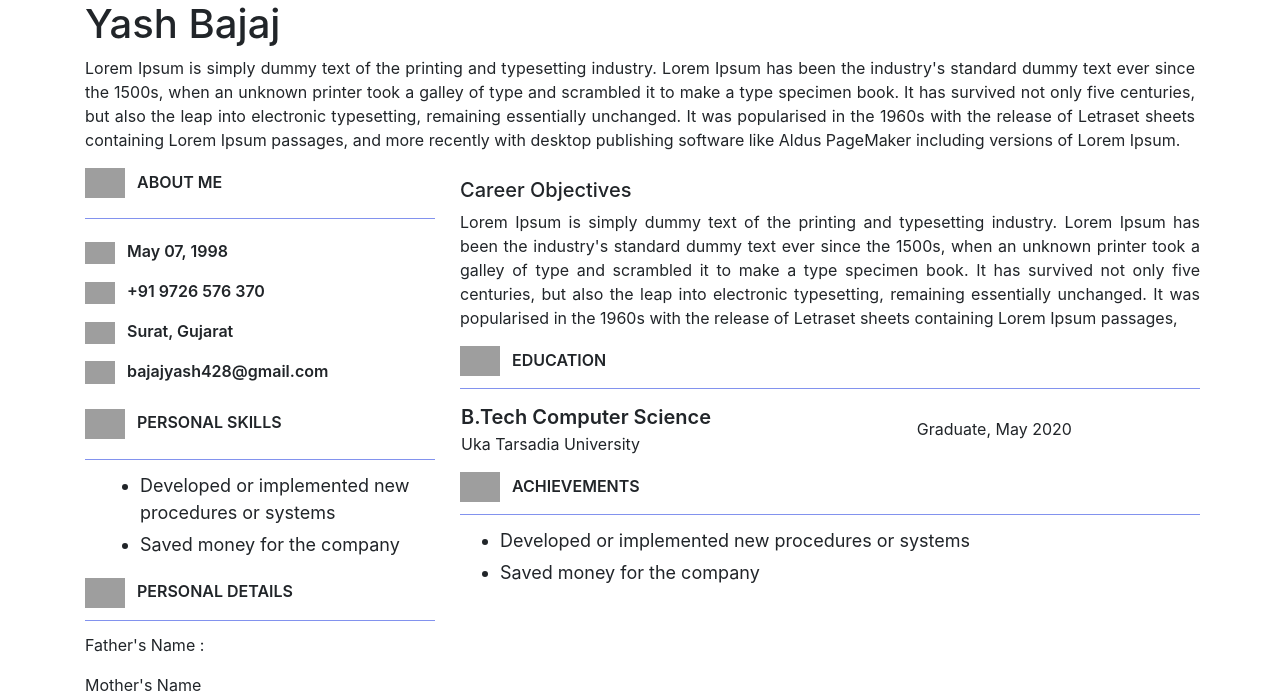
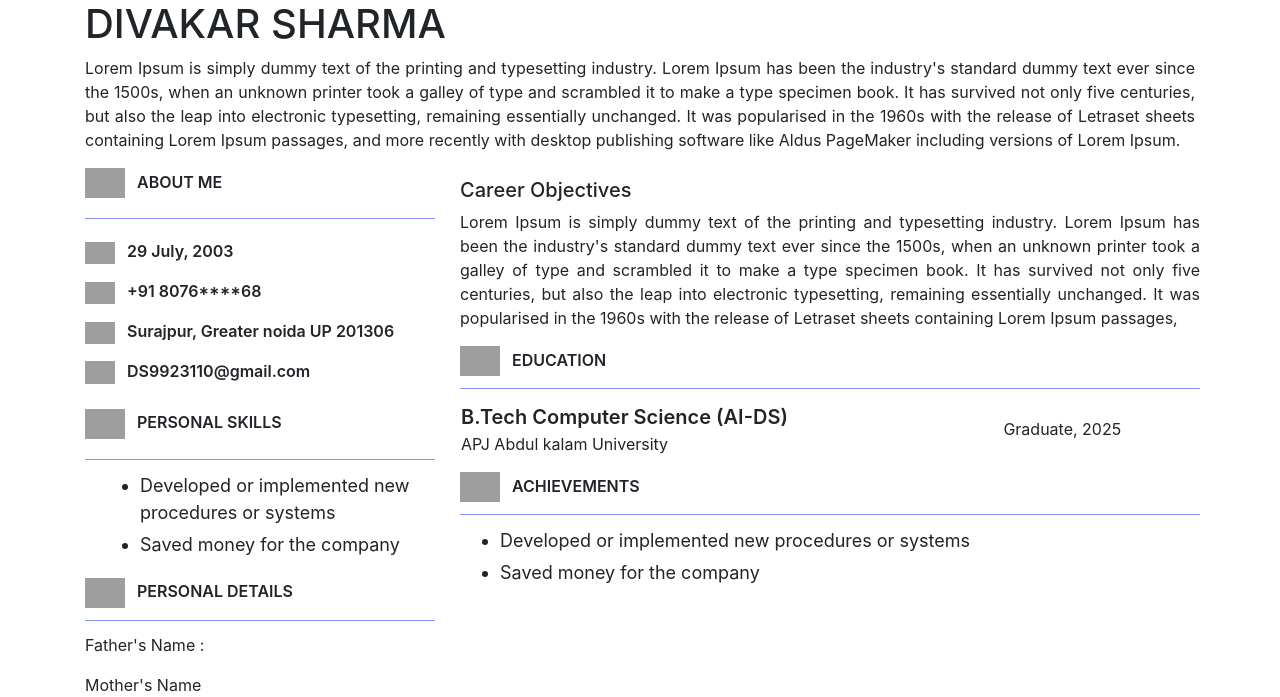
Before and after one commit to neophyte0903/CVbuilder_miniproject, a Flask app: page /resume_2 in a window 1280 px wide. Shown: the part 116-813 px from the top of the page. Run offline with Flask 2, Linux system fonts and the light colour scheme; some libraries are stand-ins or nearby versions; grey boxes are pictures that could not be loaded.

Commit message:
templates directory updated

```diff
--- a/templates/resume_1.html
+++ b/templates/resume_1.html
@@ -61,10 +61,10 @@
                         </div>
                             <div>
                             <div class="col-md-4" style="float: left;">
-                                <img src="../static/img/resume_1/location.png" width="30px"><span style="padding: 12px;font-weight: 600" id="ulocation">Surat, Gujarat</span>
+                                <img src="../static/img/resume_1/location.png" width="30px"><span style="padding: 12px;font-weight: 600" id="ulocation">Greater noida</span>
                             </div>
                             <div class="col-md-8" style="float: left;">
-                                <img src="../static/img/resume_1/email.png" width="30px"><span style="padding: 12px;font-weight: 600" id="uemail">bajajyash428@gmail.com</span>
+                                <img src="../static/img/resume_1/email.png" width="30px"><span style="padding: 12px;font-weight: 600" id="uemail">ds9923110@gmail.com</span>
                             </div>
                             </div>
                         </div>
--- a/templates/resume_2.html
+++ b/templates/resume_2.html
@@ -38,7 +38,7 @@
                     <div class="row">
                         <div class="col-md-12">
                             <div>
-                                <h1 id="uname">Yash Bajaj</h1>
+                                <h1 id="uname">DIVAKAR SHARMA</h1>
                                <!-- <p>It Project Manager</p>-->
                                 <p style="text-align: justify" id="uabout">Lorem Ipsum is simply dummy text of the printing and typesetting industry. Lorem Ipsum has been the industry's standard dummy text ever since the 1500s, when an unknown printer took a galley of type and scrambled it to make a type specimen book. It has survived not only five centuries, but also the leap into electronic typesetting, remaining essentially unchanged. It was popularised in the 1960s with the release of Letraset sheets containing Lorem Ipsum passages, and more recently with desktop publishing software like Aldus PageMaker including versions of Lorem Ipsum.</p>
                             </div>
@@ -48,10 +48,10 @@
                             <img src="../static/img/resume_1/about_us_icon.png" width="40px"><span style="padding: 12px;font-weight: 600">ABOUT ME</span>
                             <div class="" style="border-top: rgb(130, 146, 238) solid 1px;margin-top: 20px;"></div>
                             <div style="margin-top: 20px">
-                                <div style="margin-bottom: 15px;"><img src="../static/img/resume_1/birthday.png" width="30px"><span style="padding: 12px;font-weight: 600;" id="udob">May 07, 1998</span></div>
-                                <div style="margin-bottom: 15px;"><img src="../static/img/resume_1/phone.png" width="30px"><span style="padding: 12px;font-weight: 600" id="uphnum">+91 9726 576 370</span></div>
-                                <div style="margin-bottom: 15px;"><img src="../static/img/resume_1/location.png" width="30px"><span style="padding: 12px;font-weight: 600" id="ulocation">Surat, Gujarat</span></div>
-                                <div style="margin-bottom: 15px;"><img src="../static/img/resume_1/email.png" width="30px"><span style="padding: 12px;font-weight: 600" id="uemail">bajajyash428@gmail.com</span></div>
+                                <div style="margin-bottom: 15px;"><img src="../static/img/resume_1/birthday.png" width="30px"><span style="padding: 12px;font-weight: 600;" id="udob">29 July, 2003</span></div>
+                                <div style="margin-bottom: 15px;"><img src="../static/img/resume_1/phone.png" width="30px"><span style="padding: 12px;font-weight: 600" id="uphnum">+91 8076****68</span></div>
+                                <div style="margin-bottom: 15px;"><img src="../static/img/resume_1/location.png" width="30px"><span style="padding: 12px;font-weight: 600" id="ulocation">Surajpur, Greater noida UP 201306</span></div>
+                                <div style="margin-bottom: 15px;"><img src="../static/img/resume_1/email.png" width="30px"><span style="padding: 12px;font-weight: 600" id="uemail">DS9923110@gmail.com</span></div>
                             </div>
 
                             <div style="margin-top: 25px" >
@@ -89,9 +89,9 @@
                                 <table id="education_data_table" style="width: 100%;margin-top: 12px">
                                         <tr>
                                             <td>
-                                                <span style='font-weight: 600;font-size: 20px'>B.Tech Computer Science
-                                                 </span> <br>Uka Tarsadia University</td>
-                                            <td>Graduate, May 2020</td>
+                                                <span style='font-weight: 600;font-size: 20px'>B.Tech Computer Science (AI-DS)
+                                                 </span> <br>APJ Abdul kalam University</td>
+                                            <td>Graduate, 2025</td>
                                         </tr>
                                 </table>
                             </div>
@@ -219,7 +219,7 @@
                             </div>
                             <div class="col-md-4">
                                 <label for="city">Graduated Year</label>
-                                <input type="number" min="1900" max="2019" class="form-control" id="year" placeholder="enter your state."  >
+                                <input type="number" min="1900" max="2025" class="form-control" id="year" placeholder="enter your state."  >
                                 <div style="color: red;display: none" id="year_err"> **enter valid year.</div>
                             </div>
                             <div class="col-md-2">
```
